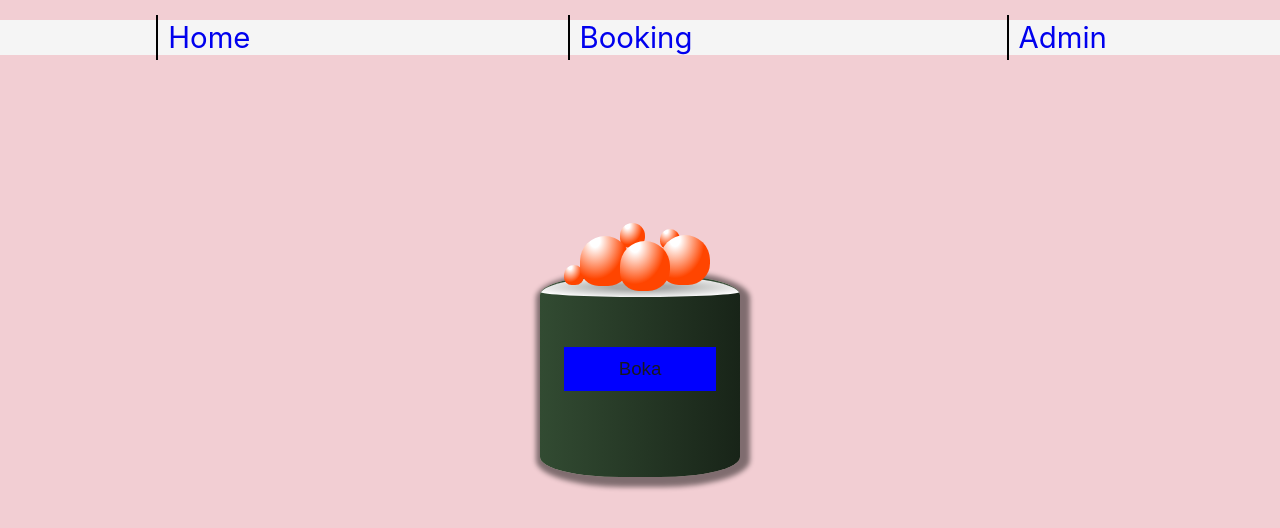
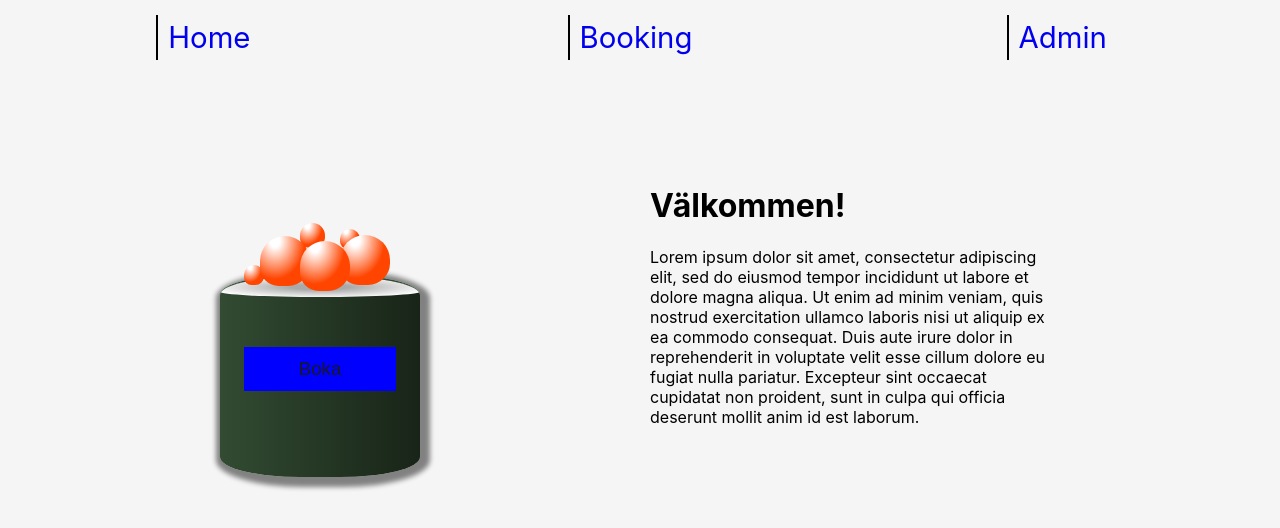
Before and after one commit to synnaf/react-bookingproject, a React (Create React App) app: page / in a window 1280 px wide. Shown: the top 528 px of the page. Built offline with nearby package versions, Linux system fonts and the light colour scheme.

Commit message:
adding ciel+filter calc for tables time 18

```diff
--- a/src/App.scss
+++ b/src/App.scss
@@ -2,7 +2,8 @@
   max-width: 100%;
   overflow-x: hidden;
   height:auto;
-  background-color:rgb(242, 206, 211);
+  // background-color:rgb(242, 206, 211);
+  background-color:whitesmoke;
 
   .App {
     align-self: center;
--- a/src/components/bookingInformation/BookingInformation.tsx
+++ b/src/components/bookingInformation/BookingInformation.tsx
@@ -2,6 +2,7 @@
 import "./BookingInformation.scss";
 import axios from "axios";
 import Booking from "../../models/Booking";
+import { isNull } from "util";
 
 export interface IBookingInformationProps {
   addBooking(booking: Booking): void;
@@ -30,72 +31,74 @@
   function createSearch() {
 
     //funktion för att skapa en sökning, inkludera öppet val av platser
+    //steg 1: kontrollera antal rader i DB för valt datum (max 15)
+    //steg 2: räkna ut hur många platser som är upptagna
 
     setFindTime(true);
 
     let selectedDate = bookingInfo.date;
     let selectedSeats = bookingInfo.seats;
-    console.log(selectedSeats);
 
     axios.get("http://localhost:3001/bookings/").then((currentBookings) => {
-
-    //hämta alla bokningar
-    let allBookings = currentBookings.data;
+      //hämta alla bokningar
+      let allBookings = currentBookings.data;
       let newArr = allBookings.filter((chosenDate: any) =>
         chosenDate.date.includes(selectedDate)
       );
 
-      //om det finns fler än 29, fullbokat
       if (newArr.length > 29) {
         setFindTime(false);
         setFullyBooked(true);
 
       } else {
-        //om det finns färre rader än 29, finns det lediga bord
         setFindTime(true);
         setFullyBooked(false);
 
-        //skapa en array av bokningarna som innehåller 18
-        //loopa igenom på de som matchar datum + tid
-        let timeSlotEarly = newArr.filter((t: Booking) =>
-          t.time.includes("18") //hittar de som innehåller 18 och sparar i timeSlotEarly
-        );
-        timeSlotEarly.map((time: any) => {
-          let table = 0;
+        //skapa en array av bokningarna som innehåller kl.18
+        let timeSlotEarly = newArr.filter((t: Booking) => t.time.includes("18"));
+
+        //Utav tiderna kl.18, räkna ut hur många bord som är upptagna
+        // totalt antal platser: 15 x 6 = 90
+        let tableEarly = 0;
+        timeSlotEarly.map((bookedTable: any) => {
+
           // 28:e 2 bokningar 10 pers + 3 pers kräver 3 bord
-          // totalt antal platser: 15 x 6 = 90
-          let amT = Math.ceil(time.seats / 6); //rundar upp till heltal
+          //rundar upp till heltal
+          console.log(bookedTable);
+          let amT = Math.ceil(bookedTable.seats / 6);
           console.log("AMOUNT OF TABLES IS" + amT);
-          return (table += amT);
+          return (tableEarly += amT); //här uppdateras värdet
         });
 
-        //skapa en array av bokningar som innehåller 21
-        let timeSlotLate = newArr.filter((t: Booking) =>
-          t.time.includes("21")
-        );
-
-        //här ändrar vi värdet på variabeln tables
-        let table = 0;
-        timeSlotLate.map((time: any) => {
-          let amT = Math.ceil(time.seats / 6);
-          console.log("AMOUNT OF TABLES IS" + amT);
-          return (table += amT);
-        });
+        //visar korrekt antal bord den dagen
+        console.log("TABLE 18 is " + tableEarly);
+        //hur räknar jag ut om det finns ledigt bord? nu hittar jag ju bara upptagna bord?
 
         //om det finns ledigt kl 18
-        table < 15
-          ? setIsAvailable18(true)
-          : setIsAvailable18(false);
+        tableEarly < 15
+        ? setIsAvailable18(true)
+        : setIsAvailable18(false);
 
 
-        // timeSlotEarly.length > 14
-        //   ? setIsAvailable18(false)
-        //   : setIsAvailable18(true);
 
-        //om det finns ledigt kl 21
-        timeSlotLate.length > 14
-          ? setIsAvailable21(false)
-          : setIsAvailable21(true);
+        // //skapa en array av bokningar som innehåller 21
+        // let timeSlotLate = newArr.filter((t: Booking) => t.time.includes("21"));
+        // //här ändrar vi värdet på variabeln tables
+        // let tableLate = 0;
+        // timeSlotLate.map((time: any) => {
+        //   let amT = Math.ceil(time.seats / 6);
+        //   console.log("AMOUNT OF TABLES IS" + amT);
+        //   return (tableLate += amT);
+        // });
+
+        // console.log("TABLE 21 is " + tableLate); //visar korrekt antal bord den dagen
+        // //man kan bara boka max X antal platser när det är X bord upptagna.
+
+        // //om det finns ledigt kl 21
+        // tableLate < 15
+        // ? setIsAvailable21(true)
+        // : setIsAvailable21(false);
+
       }
     });
   }
@@ -112,11 +115,13 @@
             <label id="date">Välj datum</label>
             <input type="date" onChange={update} name="date" aria-label="date" />
           </fieldset>
+
           <fieldset className="select-container">
             {/* adding new type of input field */}
             <label>Välj antal</label>
             <input type="number" placeholder="1" onChange={update} name="seats"/>
           </fieldset>
+
           {bookingInfo.date === "" ? (
             <div className="cta-search">
               <button type="button" disabled>
@@ -130,6 +135,7 @@
               </button>
             </div>
           )}
+
           {fullyBooked ? (
             <h1>fullbokat</h1>
           ) : findTime ? (
@@ -173,6 +179,7 @@
               </fieldset>
             </div>
           ) : null}
+
         </form>
       </div>
     </div>
--- a/src/components/home/Home.scss
+++ b/src/components/home/Home.scss
@@ -8,7 +8,12 @@
         width:100%;
         display:flex;
         flex-direction: row;
-        justify-content: center;
+        justify-content: space-evenly;
+        .main-text-container {
+            width:400px;
+            margin-top:50px;
+            padding:10px;
+        }
         .image-container {
             width:200px;
             height:150px;
--- a/src/components/home/Home.tsx
+++ b/src/components/home/Home.tsx
@@ -30,6 +30,18 @@
             </div>
       </div>
       </div>
+
+      <div className="main-text-container">
+        <h1>Välkommen! </h1>
+        <p>
+        Lorem ipsum dolor sit amet, consectetur adipiscing elit,
+        sed do eiusmod tempor incididunt ut labore et dolore magna aliqua.
+        Ut enim ad minim veniam, quis nostrud exercitation ullamco laboris nisi ut aliquip ex ea commodo consequat.
+        Duis aute irure dolor in reprehenderit in voluptate velit esse cillum dolore eu fugiat nulla pariatur.
+        Excepteur sint occaecat cupidatat non proident,
+        sunt in culpa qui officia deserunt mollit anim id est laborum.
+        </p>
+      </div>
     </div>
   );
 }
```
